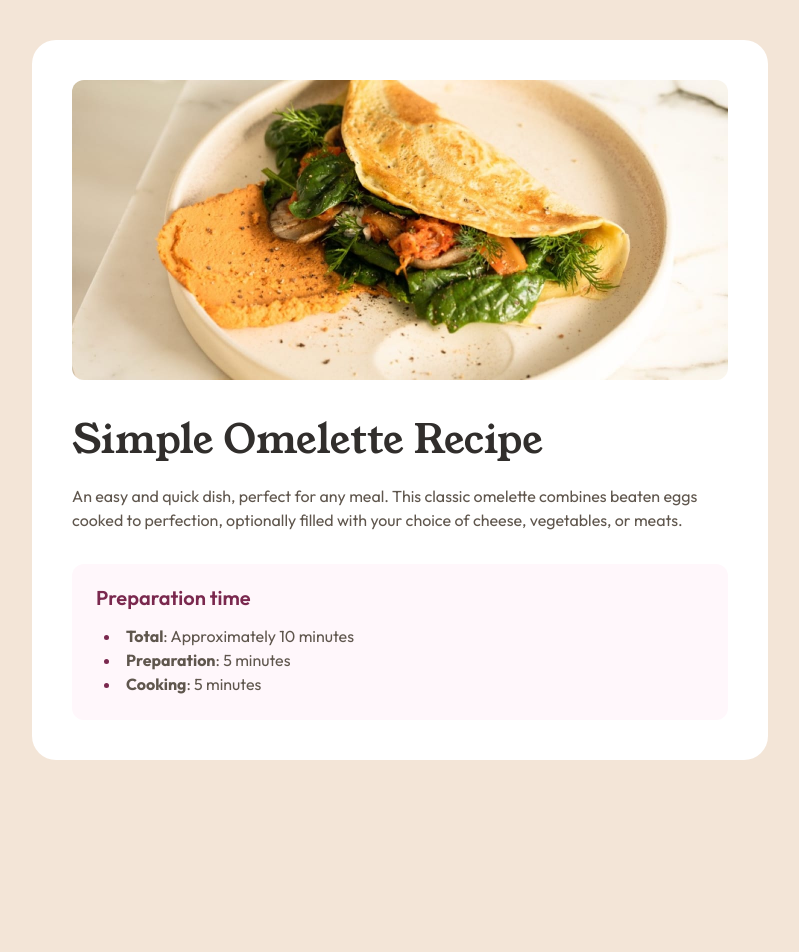
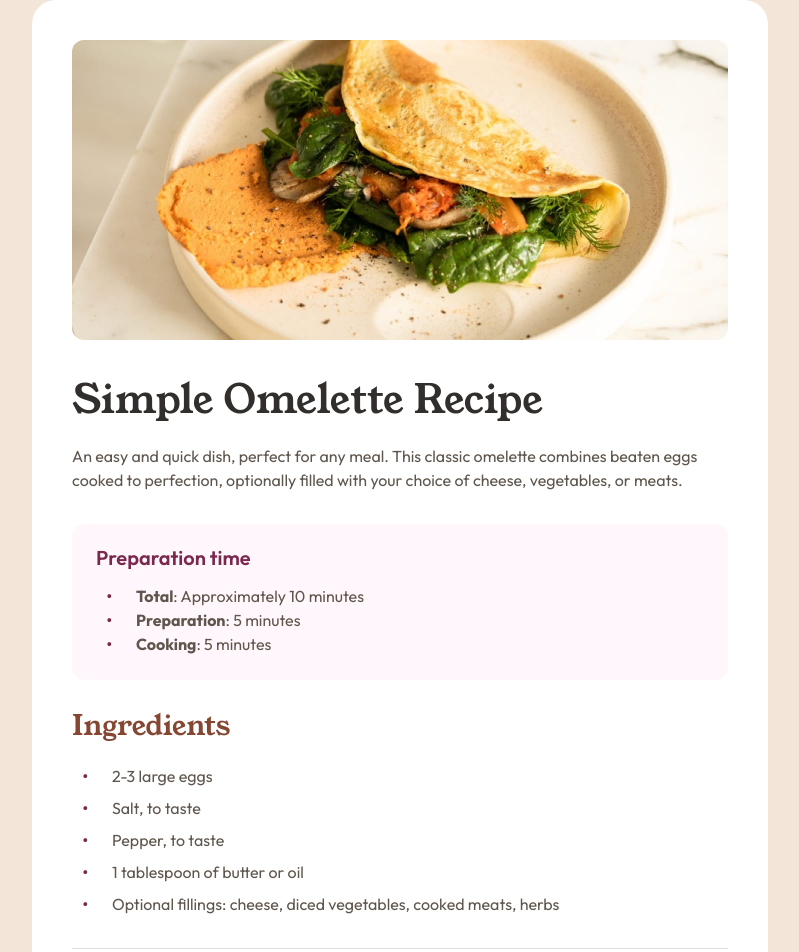
Before and after one commit to RicardoGeada/fm-recipe-page, a React app: page / in a window 1280 px wide. Shown: the top 952 px of the page, without its empty margins (240-1039 px from the left). Before the commit the page ends 800 px from the top, so only its background shows below. Built offline with nearby package versions, Linux system fonts and the light colour scheme; the HTML template or start-up script is replaced by a standard one.

Commit message:
feat(recipe): add ingredients section

```diff
--- a/src/components/Recipe/Recipe.module.scss
+++ b/src/components/Recipe/Recipe.module.scss
@@ -55,25 +55,52 @@
     }
 
     ul {
-      list-style: disc;
-      list-style-position: inside;
-      padding-left: var(--space-100);
+      list-style:  "•";
+      padding-left: var(--space-200);
     }
 
     li {
       @include fonts.apply-text-preset("4");
       color: var(--color-stone-600);
+      padding-left: var(--space-300);
 
       strong {
         color: var(--color-stone-800);
       }
+
+      &::marker {
+        color: var(--color-rose-800);
+        font-weight: bold;
+      }
     }
 
-    li::marker {
-      color: var(--color-rose-800)
-    }
   }
 
 
+  // === Ingredients ===
+  &__ingredients {
+    h2 {
+      @include fonts.apply-text-preset("2");
+      color: var(--color-brown-800);
+      margin-bottom: var(--space-300);
+    }
 
+    ul {
+      list-style:  "•";
+      padding-left: var(--space-200);
+      display: flex;
+      flex-direction: column;
+      gap: var(--space-100);
+    }
+
+    li {
+      @include fonts.apply-text-preset("4");
+      color: var(--color-stone-600);
+      padding-left: var(--space-300);
+      &::marker {
+        color: var(--color-rose-800);
+        font-weight: bold;
+      }
+    }
+  }
 }
--- a/src/components/Recipe/Recipe.tsx
+++ b/src/components/Recipe/Recipe.tsx
@@ -38,6 +38,21 @@ function Recipe() {
             </li>
           </ul>
         </section>
+
+        {/* ingredients */}
+        <section className={styles["recipe__ingredients"]}>
+          <h2>Ingredients</h2>
+          <ul>
+            <li>2-3 large eggs</li>
+            <li>Salt, to taste</li>
+            <li>Pepper, to taste</li>
+            <li>1 tablespoon of butter or oil</li>
+            <li>Optional fillings: cheese, diced vegetables, cooked meats, herbs</li>
+          </ul>
+        </section>
+
+        {/* line */}
+        <div className="line--h"></div>
       </div>
     </div>
   );
--- a/src/index.scss
+++ b/src/index.scss
@@ -35,3 +35,14 @@ body {
     align-items: center;
     min-height: 100vh;
 }
+
+// === separator ===
+.line {
+    background-color: var(--color-stone-150);
+
+    &--h {
+        @extend .line;
+        width: 100%;
+        height: 1px;
+    }
+}
```
